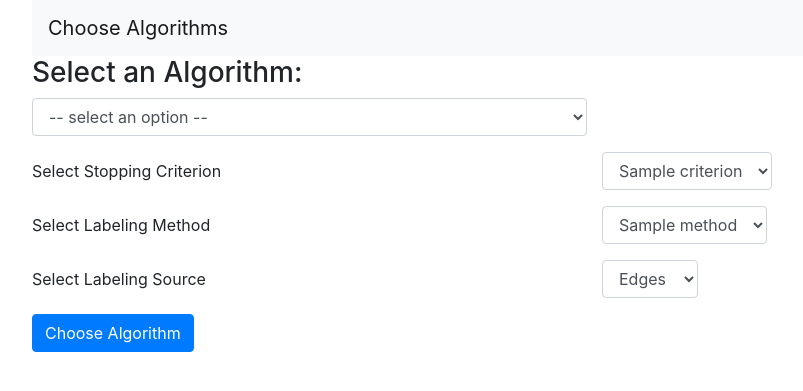
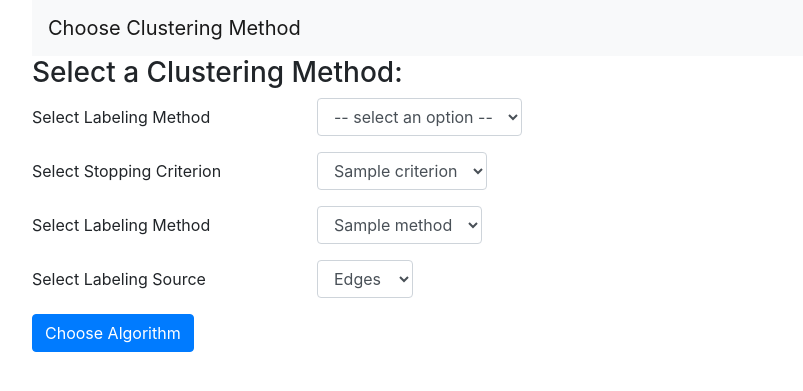
Before and after one commit to GArad89/model_exploration, a Flask app: template webapp/templates/algorithm_choice.html in a window 1280 px wide. Shown: the top 391 px of the page, without its empty margins (53-856 px from the left). Run offline with Flask 2, Linux system fonts and the light colour scheme; the template is opened without the code that fills it: most values are stand-ins (such as "Sample title", 1, 10 or a date in 2020); parts of the project's set-up code (start-up, migrations or seed data) failed here and were passed over; some libraries are stand-ins or nearby versions.

Commit message:
make forms look the same

```diff
--- a/webapp/templates/algorithm_choice.html
+++ b/webapp/templates/algorithm_choice.html
@@ -1,5 +1,5 @@
 {% extends "layout.html" %}
-{% block title %}Choose Algorithms{% endblock %}
+{% block title %}Choose Clustering Method{% endblock %}
 
 {% block head %}
 {{ super() }}
@@ -9,14 +9,17 @@
 {% endblock %}
 
 {% block body %}
-  <h3>Select an Algorithm:</h3>
-  <div class="form-group">
-    <select id="algorithms-select" class="form-control col-sm-6">
-      <option disabled selected value> -- select an option -- </option>
-      {% for algo in algo_data %}
-      <option value="{{ loop.index0 }}">{{ algo.name }}</option>
-      {% endfor %}
-    </select>
+  <h3>Select a Clustering Method:</h3>
+  <div class="form-group row">
+    <label for="algorithms-select" class="col-form-label col-sm-3">Select Labeling Method</label>
+    <div class="col-auto">
+      <select id="algorithms-select" class="form-control">
+        <option disabled selected value> -- select an option -- </option>
+        {% for algo in algo_data %}
+        <option value="{{ loop.index0 }}">{{ algo.name }}</option>
+        {% endfor %}
+      </select>
+    </div>
     <!-- pass selected model id to next stage -->
   </div>
   <form id="algorithm-form" method="post">
@@ -26,7 +29,7 @@
     <input id="algorithm" name="algorithm" type="hidden">
     <input id="model_id" name="model_id" type="hidden" value="{{ model_id }}">
     <div class="form-group row">
-      <label for="stopping-criterion" class="col-form-label col-sm-6">Select Stopping Criterion</label>
+      <label for="stopping-criterion" class="col-form-label col-sm-3">Select Stopping Criterion</label>
       <div class="col-auto">
         <select id="stopping-criterion" name="stopping-criterion" class="form-control">
           <!--<option disabled selected value>Choose Criterion</option>-->
@@ -37,7 +40,7 @@
       </div>
     </div>
     <div class="form-group row">
-      <label for="labeling-method" class="col-form-label col-sm-6">Select Labeling Method</label>
+      <label for="labeling-method" class="col-form-label col-sm-3">Select Labeling Method</label>
       <div class="col-auto">
         <select id="labeling-method" name="labeling-method" class="form-control">
           <!--<option disabled selected value>Choose Method</option>-->
@@ -49,7 +52,7 @@
     </div>
 
     <div class="form-group row">
-      <label for="labeling-source" class="col-form-label col-sm-6">Select Labeling Source</label>
+      <label for="labeling-source" class="col-form-label col-sm-3">Select Labeling Source</label>
       <div class="col-auto">
         <select id="labeling-source" name="labeling-source" class="form-control">
           <!--<option disabled selected value>Choose Method</option>-->
```
Also changed, not shown: webapp/static/jsonform/lib/jsonform.js.
